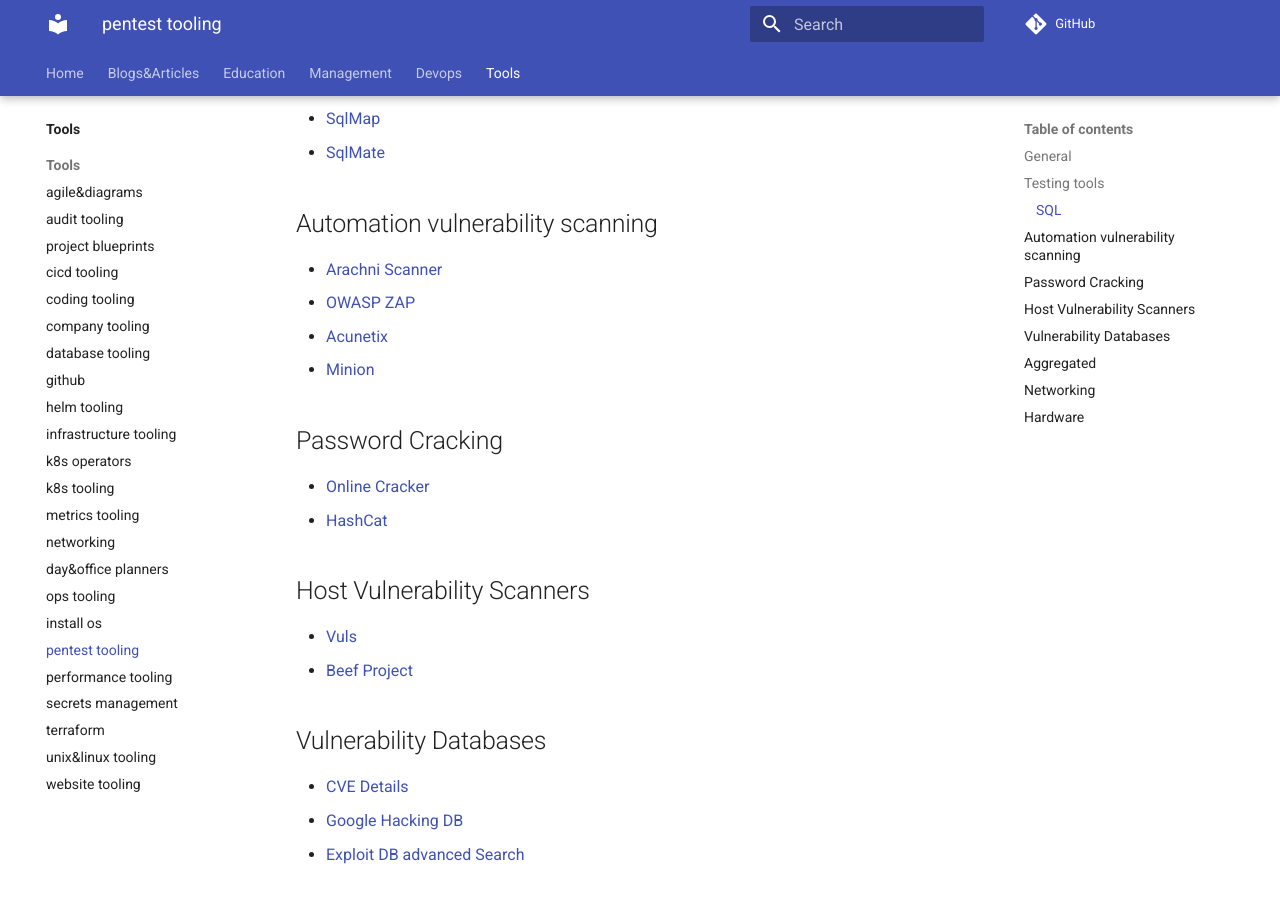
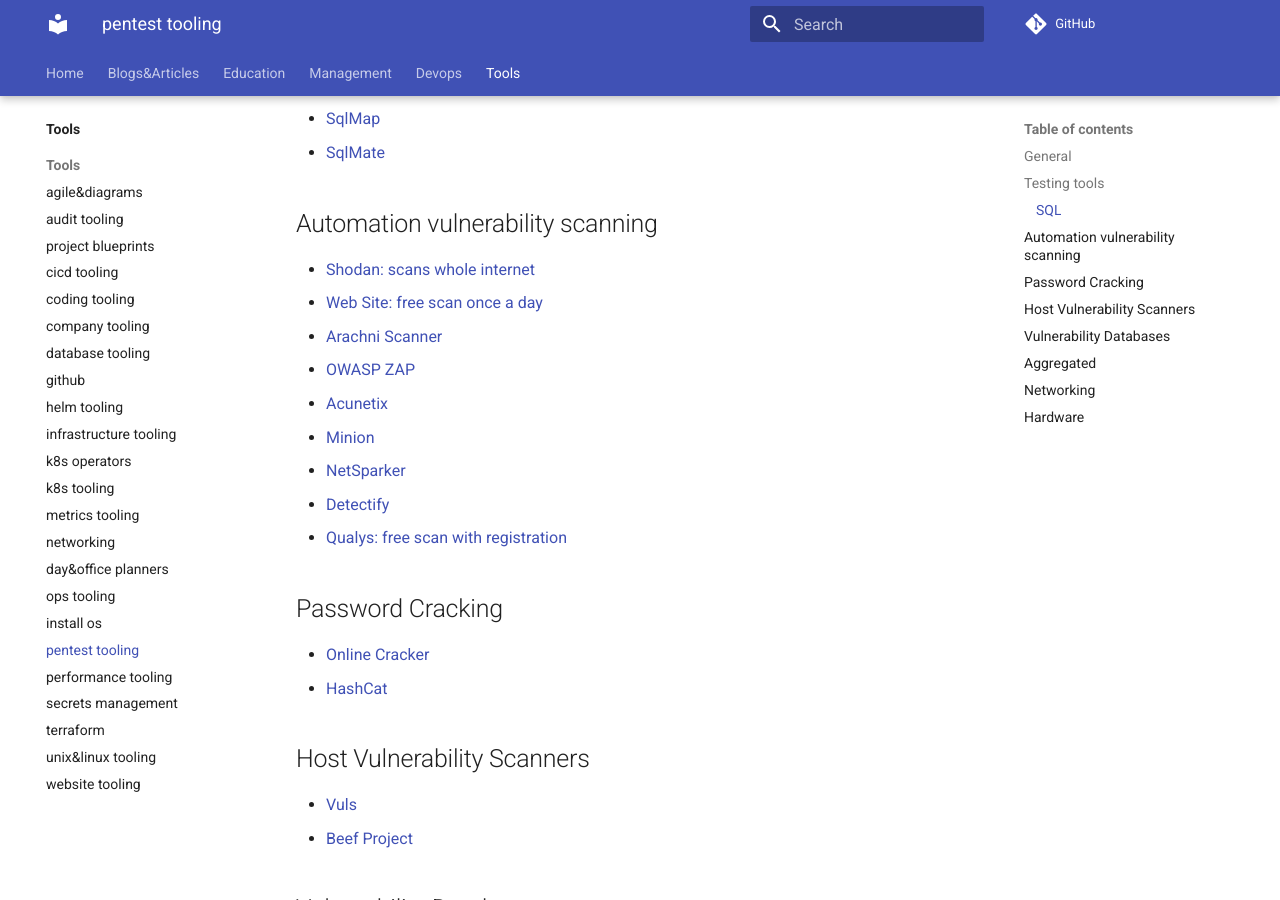
Before and after one commit to ivankatliarchuk/knowledge-base, an MkDocs documentation site: the page built from docs/tools/pentest.md, in a window 1280 px wide and 900 px high, scrolled down 1032 px. Built offline with MkDocs 1.6.1 and Material for MkDocs 9.7.7, drawn with Linux system fonts in a browser that asks for light colours; comment, search, counter and statistics services are not loaded.

```diff
--- a/docs/tools/pentest.md
+++ b/docs/tools/pentest.md
@@ -42,10 +42,17 @@ published: true
 
 ## Automation vulnerability scanning
 
+<!-- TODO: check costing -->
+
+- [Shodan: scans whole internet](https://www.shodan.io/)
+- [Web Site: free scan once a day](https://pentest-tools.com/website-vulnerability-scanning/website-scanner)
 - [Arachni Scanner](https://www.arachni-scanner.com/)
 - [OWASP ZAP](https://www.owasp.org/index.php/OWASP_Zed_Attack_Proxy_Project)
 - [Acunetix](https://www.acunetix.com/vulnerability-scanner/)
 - [Minion](https://wiki.mozilla.org/Security/Projects/Minion)
+- [NetSparker](https://www.netsparker.com/solutions/)
+- [Detectify](https://detectify.com/product/deep-scan)
+- [Qualys: free scan with registration](https://freescan.qualys.com/freescan-front/)
 
 ## Password Cracking
 
```
Also changed, not shown: docs/devops/os.md (added, +41 -0 lines), docs/workshops/pentest.md (+1 -1 lines).
